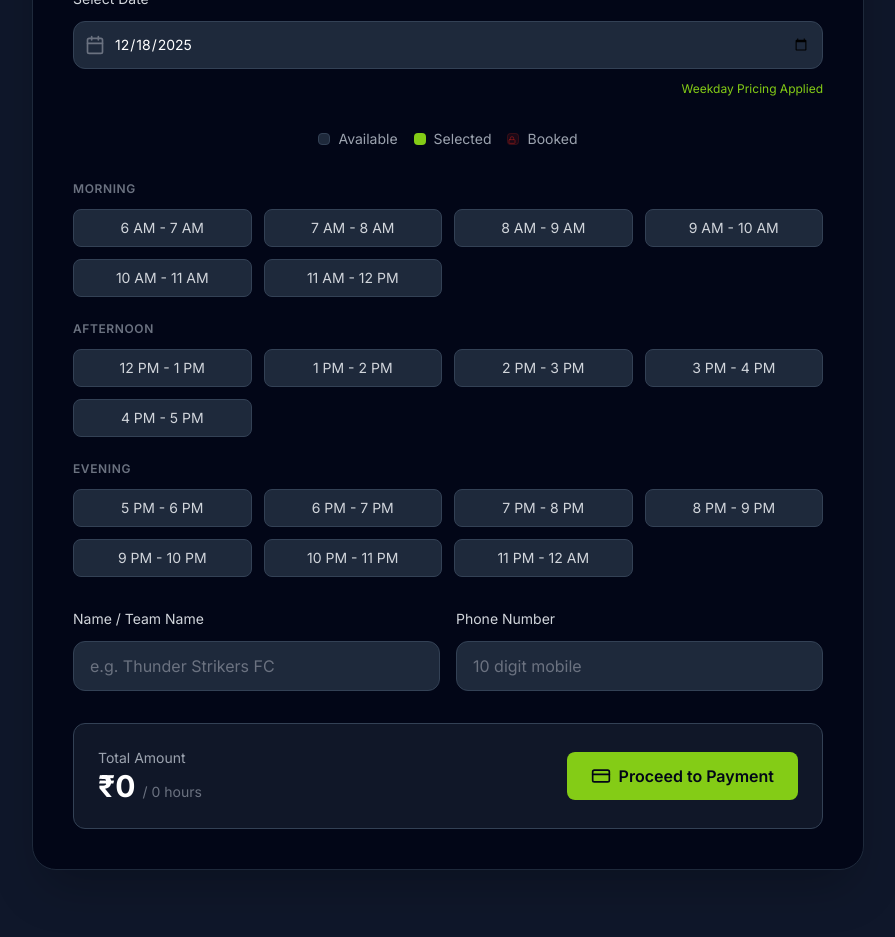
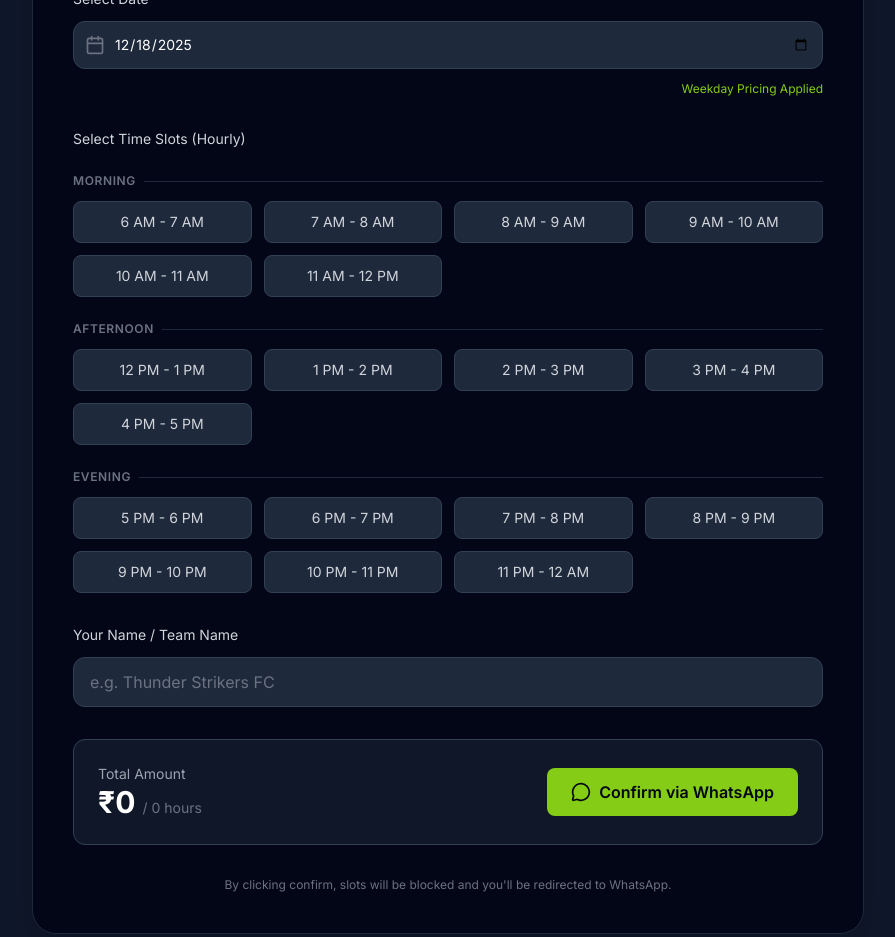
Before and after one commit to RAHULMANI0407/turf, a React (Vite) app: page / in a window 1280 px wide. Shown: the part 1860-2797 px from the top of the page, without its empty margins (192-1087 px from the left). Built offline with nearby package versions, Linux system fonts and the light colour scheme; no server answers.

Commit message:
Update BookingSection.tsx

```diff
--- a/components/BookingSection.tsx
+++ b/components/BookingSection.tsx
@@ -1,41 +1,58 @@
-import React, { useState, useEffect, useMemo } from 'react';
-import { TIME_SLOTS, PRICING } from '../constants';
+import React, { useState, useMemo, useEffect } from 'react';
+import { TIME_SLOTS, PRICING, CONTACT_PHONE } from '../constants';
 import Button from './Button';
-import { Calendar, CheckCircle, CreditCard, Loader2, Lock } from 'lucide-react';
+import { Calendar, CheckCircle, MessageCircle, X, Lock } from 'lucide-react';
+
+// Type for storing booked slots in local storage: { "YYYY-MM-DD": ["slot-6", "slot-7"] }
+interface BookedSlotsMap {
+  [date: string]: string[];
+}
 
 const BookingSection: React.FC = () => {
+  // Set default date to today, correctly formatted for input type='date'
   const today = new Date().toISOString().split('T')[0];
 
   const [selectedDate, setSelectedDate] = useState<string>(today);
   const [selectedSlots, setSelectedSlots] = useState<string[]>([]);
-  const [bookedSlots, setBookedSlots] = useState<string[]>([]);
-  const [isSlotsLoading, setIsSlotsLoading] = useState(false);
-  const [isSubmitting, setIsSubmitting] = useState(false);
+  const [name, setName] = useState('');
 
-  const [name, setName] = useState('');
-  const [phone, setPhone] = useState('');
+  // Simulated backend state for booked slots
+  const [bookedSlotsMap, setBookedSlotsMap] = useState<BookedSlotsMap>({});
 
-  // Fetch slots on date change
-  const fetchSlots = async () => {
-    setIsSlotsLoading(true);
+  // Modal state
+  const [showConfirmation, setShowConfirmation] = useState(false);
+  const [lastBooking, setLastBooking] = useState<{
+    name: string;
+    date: string;
+    timeRange: string;
+    amount: number;
+  } | null>(null);
+
+  // Load bookings from localStorage on mount
+  useEffect(() => {
+    const saved = localStorage.getItem('turf_bookings');
+    if (saved) {
       try {
-      const res = await fetch(`/api/get-slots?date=${selectedDate}`);
-      if (res.ok) {
-        const data = await res.json();
-        setBookedSlots(data.bookedSlots || []);
+        setBookedSlotsMap(JSON.parse(saved));
+      } catch (e) {
+        console.error("Failed to load bookings", e);
       }
-    } catch (error) {
-      console.error("Failed to fetch slots", error);
-    } finally {
-      setIsSlotsLoading(false);
     }
+    // Removed pre-seeding of demo slots so the system starts clean.
+  }, []);
+
+  // Save bookings to localStorage whenever they change
+  const saveBookings = (newMap: BookedSlotsMap) => {
+    setBookedSlotsMap(newMap);
+    localStorage.setItem('turf_bookings', JSON.stringify(newMap));
   };
 
-  useEffect(() => {
-    fetchSlots();
-    setSelectedSlots([]); // Reset selection on date change
-  }, [selectedDate]);
+  // Get booked slots for currently selected date
+  const bookedOnThisDay = useMemo(() => {
+    return bookedSlotsMap[selectedDate] || [];
+  }, [bookedSlotsMap, selectedDate]);
 
+  // Calculate price based on date (weekend vs weekday)
   const isWeekend = useMemo(() => {
     const d = new Date(selectedDate);
     const day = d.getDay();
@@ -46,7 +63,8 @@ const BookingSection: React.FC = () => {
   const totalAmount = selectedSlots.length * hourlyRate;
 
   const toggleSlot = (id: string) => {
-    if (bookedSlots.includes(id)) return; // Prevent selecting booked slots
+    // Prevent toggling if already booked
+    if (bookedOnThisDay.includes(id)) return;
 
     if (selectedSlots.includes(id)) {
       setSelectedSlots(selectedSlots.filter(s => s !== id));
@@ -55,65 +73,41 @@ const BookingSection: React.FC = () => {
     }
   };
 
-  const handleBook = async (e: React.FormEvent) => {
+  const handleBook = (e: React.FormEvent) => {
     e.preventDefault();
 
-    if (!name || !phone || selectedSlots.length === 0) return;
-    setIsSubmitting(true);
+    if (!name || selectedSlots.length === 0) return;
 
-    try {
-        // Create an AbortController to timeout the request if it takes too long (e.g. 8 seconds)
-        const controller = new AbortController();
-        const timeoutId = setTimeout(() => controller.abort(), 8000);
+    // Sort slots by time
+    const sortedSlots = TIME_SLOTS
+      .filter(slot => selectedSlots.includes(slot.id))
+      .sort((a, b) => a.hour - b.hour);
 
-        // 1. Reserve the slot in Database (Status: Pending)
-        const res = await fetch('/api/record-booking', {
-            method: 'POST',
-            headers: { 'Content-Type': 'application/json' },
-            body: JSON.stringify({
+    const timeRange = sortedSlots.map(s => s.label).join(', ');
+
+    const message = `Hi, I want to book the turf.%0A%0ADetails:%0AName: *${name}*%0ADate: *${selectedDate}*%0ATime Slots: *${timeRange}*%0ATotal Amount: *₹${totalAmount}*`;
+
+    // 1. Mark slots as booked in our local "database"
+    const newBookedMap = {
+      ...bookedSlotsMap,
+      [selectedDate]: [...(bookedSlotsMap[selectedDate] || []), ...selectedSlots]
+    };
+    saveBookings(newBookedMap);
+
+    // 2. Open WhatsApp
+    window.open(`https://wa.me/${CONTACT_PHONE}?text=${message}`, '_blank');
+
+    // 3. Show confirmation modal
+    setLastBooking({
       name,
-                phone,
       date: selectedDate,
-                slotIds: selectedSlots,
+      timeRange,
       amount: totalAmount
-            }),
-            signal: controller.signal
     });
+    setShowConfirmation(true);
 
-        clearTimeout(timeoutId);
-
-        if (!res.ok) {
-            let errorMessage = "Failed to reserve slots. Please try again.";
-            try {
-                const data = await res.json();
-                errorMessage = data.error || errorMessage;
-            } catch (e) {}
-            alert(errorMessage);
-            setIsSubmitting(false); // Stop loading if API failed
-            fetchSlots();
-            return;
-        }
-
-        // 2. Redirect to Payment Link
-        // Direct redirect without confirm dialog to prevent "stuck" feeling
-        window.location.href = "https://rzp.io/rzp/YQpANrrR";
-
-        // We do NOT set isSubmitting(false) here immediately to prevent the button
-        // from re-enabling while the browser is redirecting.
-
-    } catch (error: any) {
-        console.error(error);
-        setIsSubmitting(false); // Stop loading on error
-
-        // Fallback: If network timeout or offline, offer manual payment
-        if (error.name === 'AbortError' || error.message?.includes('Network')) {
-             if (confirm("Connection timed out. Click OK to proceed to payment page directly.")) {
-                 window.location.href = "https://rzp.io/rzp/YQpANrrR";
-             }
-        } else {
-             alert("An error occurred. Please check your internet connection.");
-        }
-    }
+    // 4. Reset selection
+    setSelectedSlots([]);
   };
 
   // Group slots for display
@@ -129,7 +123,7 @@ const BookingSection: React.FC = () => {
         <div className="bg-turf-darker rounded-3xl p-6 md:p-10 shadow-2xl border border-slate-800">
           <div className="text-center mb-10">
             <h2 className="text-3xl font-bold text-white mb-2">Book Your Slot</h2>
-            <p className="text-gray-400">Select date and time to reserve your game.</p>
+            <p className="text-gray-400">Select date and time to reserve your game. Locked slots are already booked.</p>
           </div>
 
           <form onSubmit={handleBook} className="space-y-8">
@@ -144,7 +138,10 @@ const BookingSection: React.FC = () => {
                   type="date"
                   min={today}
                   value={selectedDate}
-                  onChange={(e) => setSelectedDate(e.target.value)}
+                  onChange={(e) => {
+                    setSelectedDate(e.target.value);
+                    setSelectedSlots([]); // Reset selection on date change
+                  }}
                   className="block w-full pl-10 pr-3 py-3 border border-slate-700 rounded-xl bg-slate-800 text-white placeholder-gray-400 focus:outline-none focus:ring-2 focus:ring-turf-green focus:border-transparent sm:text-sm appearance-none color-scheme-dark"
                 />
               </div>
@@ -153,26 +150,20 @@ const BookingSection: React.FC = () => {
               </p>
             </div>
 
-             {/* Legend */}
-             <div className="flex flex-wrap gap-4 text-sm justify-center">
-              <div className="flex items-center"><div className="w-3 h-3 bg-slate-800 border border-slate-700 rounded mr-2"></div><span className="text-gray-400">Available</span></div>
-              <div className="flex items-center"><div className="w-3 h-3 bg-turf-green rounded mr-2"></div><span className="text-gray-400">Selected</span></div>
-              <div className="flex items-center"><div className="w-3 h-3 bg-red-900/20 border border-red-900/30 rounded mr-2 relative"><Lock className="w-2 h-2 absolute top-0.5 right-0.5 text-red-800"/></div><span className="text-gray-400">Booked</span></div>
-            </div>
+            {/* Time Slots */}
+            <div className="space-y-6">
+              <label className="block text-sm font-medium text-gray-300">Select Time Slots (Hourly)</label>
 
-            {/* Time Slots */}
-            <div className={`space-y-6 transition-opacity duration-200 ${isSlotsLoading ? 'opacity-50 pointer-events-none' : ''}`}>
               {(Object.keys(groupedSlots) as Array<keyof typeof groupedSlots>).map((period) => (
                 <div key={period} className="space-y-3">
-                  <h4 className="text-xs font-semibold text-gray-500 uppercase tracking-wider">{period}</h4>
+                  <h4 className="text-xs font-semibold text-gray-500 uppercase tracking-wider flex items-center">
+                    <span className="mr-2">{period}</span>
+                    <div className="h-px bg-slate-800 flex-grow"></div>
+                  </h4>
                   <div className="grid grid-cols-2 sm:grid-cols-3 md:grid-cols-4 gap-3">
                     {groupedSlots[period].map((slot) => {
                       const isSelected = selectedSlots.includes(slot.id);
-                      const isBooked = bookedSlots.includes(slot.id);
-
-                      let btnClass = 'bg-slate-800 border-slate-700 text-gray-300 hover:border-turf-green/50 hover:bg-slate-700';
-                      if (isSelected) btnClass = 'bg-turf-green border-turf-green text-turf-darker font-bold shadow-lg shadow-turf-green/20';
-                      if (isBooked) btnClass = 'bg-red-900/10 border-red-900/20 text-gray-600 cursor-not-allowed';
+                      const isBooked = bookedOnThisDay.includes(slot.id);
 
                       return (
                         <button
@@ -181,13 +172,25 @@ const BookingSection: React.FC = () => {
                           disabled={isBooked}
                           onClick={() => toggleSlot(slot.id)}
                           className={`
-                            relative py-2 px-3 text-sm rounded-lg border text-center transition-all duration-200
-                            ${btnClass}
+                            relative py-2.5 px-3 text-xs sm:text-sm rounded-lg border text-center transition-all duration-200
+                            ${isBooked
+                              ? 'bg-slate-900 border-slate-800 text-slate-600 cursor-not-allowed grayscale'
+                              : isSelected
+                                ? 'bg-turf-green border-turf-green text-turf-darker font-bold shadow-lg shadow-turf-green/20'
+                                : 'bg-slate-800 border-slate-700 text-gray-300 hover:border-turf-green/50 hover:bg-slate-700'}
                           `}
                         >
-                          {isSelected && <CheckCircle className="w-4 h-4 absolute -top-1.5 -right-1.5 bg-white text-turf-green rounded-full" />}
-                          {isBooked && <Lock className="w-3 h-3 absolute top-1 right-1 text-red-900/50" />}
+                          {isBooked ? (
+                            <div className="flex items-center justify-center">
+                              <Lock className="w-3 h-3 mr-1.5 opacity-50" />
+                              <span className="line-through">Booked</span>
+                            </div>
+                          ) : (
+                            <>
+                              {isSelected && <CheckCircle className="w-4 h-4 absolute -top-1.5 -right-1.5 bg-white text-turf-green rounded-full z-10" />}
                               {slot.label}
+                            </>
+                          )}
                         </button>
                       );
                     })}
@@ -197,9 +200,8 @@ const BookingSection: React.FC = () => {
             </div>
 
             {/* Name Input */}
-            <div className="grid grid-cols-1 md:grid-cols-2 gap-4">
             <div className="space-y-3">
-                <label className="block text-sm font-medium text-gray-300">Name / Team Name</label>
+              <label className="block text-sm font-medium text-gray-300">Your Name / Team Name</label>
               <input
                 type="text"
                 required
@@ -209,25 +211,13 @@ const BookingSection: React.FC = () => {
                 className="block w-full px-4 py-3 border border-slate-700 rounded-xl bg-slate-800 text-white placeholder-gray-500 focus:outline-none focus:ring-2 focus:ring-turf-green focus:border-transparent"
               />
             </div>
-              <div className="space-y-3">
-                <label className="block text-sm font-medium text-gray-300">Phone Number</label>
-                <input
-                  type="tel"
-                  required
-                  value={phone}
-                  onChange={(e) => setPhone(e.target.value)}
-                  placeholder="10 digit mobile"
-                  className="block w-full px-4 py-3 border border-slate-700 rounded-xl bg-slate-800 text-white placeholder-gray-500 focus:outline-none focus:ring-2 focus:ring-turf-green focus:border-transparent"
-                />
-              </div>
-            </div>
 
             {/* Summary & Action */}
             <div className="bg-slate-800/50 p-6 rounded-xl border border-slate-700 flex flex-col md:flex-row justify-between items-center gap-6">
               <div>
                 <p className="text-gray-400 text-sm">Total Amount</p>
                 <div className="text-3xl font-bold text-white">
-                  ₹{totalAmount.toLocaleString('en-IN')} <span className="text-sm font-normal text-gray-500">/ {selectedSlots.length} hours</span>
+                  ₹{totalAmount} <span className="text-sm font-normal text-gray-500">/ {selectedSlots.length} hours</span>
                 </div>
               </div>
 
@@ -235,19 +225,80 @@ const BookingSection: React.FC = () => {
                 type="submit"
                 fullWidth
                 className="md:w-auto md:min-w-[200px]"
-                disabled={selectedSlots.length === 0 || !name || !phone || isSubmitting}
+                disabled={selectedSlots.length === 0 || !name}
               >
-                {isSubmitting ? (
-                    <Loader2 className="w-5 h-5 mr-2 animate-spin" />
-                ) : (
-                    <CreditCard className="w-5 h-5 mr-2" />
-                )}
-                {isSubmitting ? 'Redirecting...' : 'Proceed to Payment'}
+                <MessageCircle className="w-5 h-5 mr-2" />
+                Confirm via WhatsApp
               </Button>
             </div>
+            <p className="text-center text-xs text-gray-500">
+              By clicking confirm, slots will be blocked and you'll be redirected to WhatsApp.
+            </p>
           </form>
         </div>
       </div>
+
+      {/* Confirmation Modal */}
+      {showConfirmation && lastBooking && (
+        <div className="fixed inset-0 z-[100] flex items-center justify-center px-4">
+          {/* Backdrop */}
+          <div
+            className="absolute inset-0 bg-black/80 backdrop-blur-sm transition-opacity"
+            onClick={() => setShowConfirmation(false)}
+          ></div>
+
+          {/* Modal Content */}
+          <div className="relative bg-slate-900 border border-slate-700 rounded-2xl p-6 md:p-8 max-w-md w-full shadow-2xl animate-[fadeIn_0.2s_ease-out]">
+            <button
+              onClick={() => setShowConfirmation(false)}
+              className="absolute top-4 right-4 text-gray-400 hover:text-white transition-colors"
+            >
+              <X className="w-6 h-6" />
+            </button>
+
+            <div className="flex flex-col items-center text-center">
+              <div className="w-16 h-16 bg-turf-green/20 rounded-full flex items-center justify-center mb-5 ring-2 ring-turf-green/20">
+                <CheckCircle className="w-8 h-8 text-turf-green" />
+              </div>
+
+              <h3 className="text-2xl font-bold text-white mb-2">Booking Initiated!</h3>
+              <p className="text-gray-400 text-sm mb-6 leading-relaxed">
+                We have marked these slots as booked and redirected you to WhatsApp. Please hit "Send" in the chat to confirm with the management.
+              </p>
+
+              <div className="w-full bg-slate-800/50 rounded-xl p-5 mb-6 border border-slate-700 text-left space-y-3">
+                <div className="flex justify-between items-center">
+                  <span className="text-gray-400 text-sm">Name</span>
+                  <span className="text-white font-medium">{lastBooking.name}</span>
+                </div>
+                <div className="flex justify-between items-center">
+                  <span className="text-gray-400 text-sm">Date</span>
+                  <span className="text-white font-medium">{lastBooking.date}</span>
+                </div>
+                <div className="flex justify-between items-start">
+                  <span className="text-gray-400 text-sm mt-0.5">Time</span>
+                  <span className="text-white font-medium text-right max-w-[60%] text-sm">{lastBooking.timeRange}</span>
+                </div>
+                <div className="border-t border-slate-700/50 pt-3 mt-1 flex justify-between items-center">
+                  <span className="text-gray-400 text-sm">Total Amount</span>
+                  <span className="text-turf-green font-bold text-lg">₹{lastBooking.amount}</span>
+                </div>
+              </div>
+
+              <Button fullWidth onClick={() => setShowConfirmation(false)}>
+                Awesome, Got it!
+              </Button>
+            </div>
+          </div>
+        </div>
+      )}
+
+      <style>{`
+        @keyframes fadeIn {
+          from { opacity: 0; transform: scale(0.95); }
+          to { opacity: 1; transform: scale(1); }
+        }
+      `}</style>
     </section>
   );
 };
```
Lines whose indentation alone changed are shown as unchanged.
